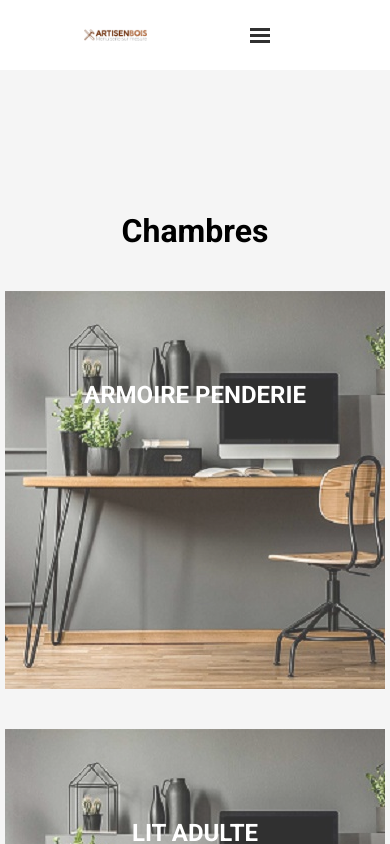
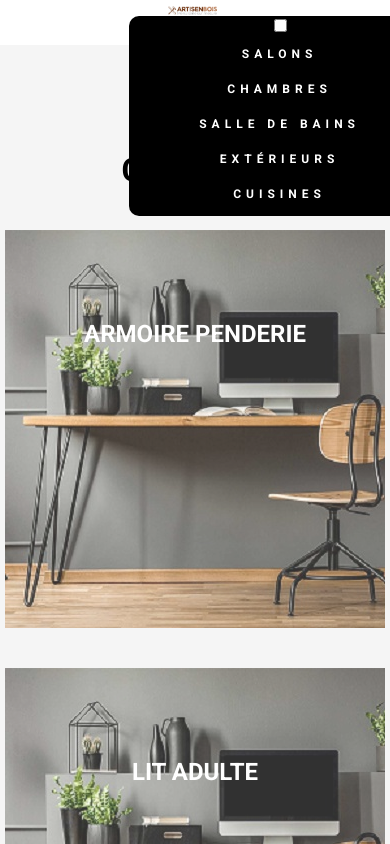
Before and after one commit to Manu-Marques/Projet-ARTISENBOIS, a React (Create React App) app: page /chambres in a window 390 px wide. Shown: the top 844 px of the page. Built offline with nearby package versions, Linux system fonts and the light colour scheme.

Commit message:
changes for the responsive header

```diff
--- a/src/components/Footer/styles.scss
+++ b/src/components/Footer/styles.scss
@@ -1,79 +1,76 @@
-@import './../Styles/index.scss';
+@import "./../Styles/index.scss";
 
-.footer{
-   bottom: 0;
-    width: 100%;
-    margin: 0 auto;
-    background-color: white;
-    position: absolute;
+.footer {
+  bottom: 0;
+  width: 100%;
+  margin: 0 auto;
+  background-color: white;
 }
 .footer-basic {
-  color:black;
+  color: black;
   bottom: 0;
   width: 100%;
 }
 
 .footer-basic ul {
-  padding:0;
-  list-style:none;
-  text-align:center;
-  font-size:18px;
-  line-height:1.6;
-  margin-bottom:0;
+  padding: 0;
+  list-style: none;
+  text-align: center;
+  font-size: 18px;
+  line-height: 1.6;
+  margin-bottom: 0;
   display: flex;
   justify-content: center;
 }
 
 .footer-basic li {
-  padding:0 10px;
+  padding: 0 10px;
 }
 
-
 .footer-basic ul a {
-  color:inherit;
-  text-decoration:none;
-  opacity:0.8;
+  color: inherit;
+  text-decoration: none;
+  opacity: 0.8;
 }
 
 .footer-basic ul a:hover {
-  opacity:1;
+  opacity: 1;
 }
 
 .footer-basic .social {
-  text-align:center;
+  text-align: center;
   padding-top: 15px;
 }
 
 .footer-basic .social > a {
-  font-size:24px;
-  width:40px;
-  height:40px;
-  line-height:40px;
-  display:inline-block;
-  text-align:center;
-  border-radius:50%;
-  border:1px solid #ccc;
-  margin:0 8px;
-  color:inherit;
-  opacity:0.75;
+  font-size: 24px;
+  width: 40px;
+  height: 40px;
+  line-height: 40px;
+  display: inline-block;
+  text-align: center;
+  border-radius: 50%;
+  border: 1px solid #ccc;
+  margin: 0 8px;
+  color: inherit;
+  opacity: 0.75;
 }
 
 .footer-basic .social > a:hover {
-  opacity:0.9;
+  opacity: 0.9;
   color: #ca914e;
-
 }
 
 .footer-basic .copyright {
-  margin-top:15px;
-  text-align:center;
-  font-size:13px;
-  color:#aaa;
-  margin-bottom:0;
+  margin-top: 15px;
+  text-align: center;
+  font-size: 13px;
+  color: #aaa;
+  margin-bottom: 0;
 }
 
-@media (max-width:1080px) {
+@media (max-width: 1024px) {
   .footer {
-    position:inherit;
+    position: inherit;
   }
 }
--- a/src/components/Header/index.js
+++ b/src/components/Header/index.js
@@ -7,52 +7,37 @@ import Terrasse from '../../../src/assets/terrasse.jpg';
 import Logo from '../../../src/assets/logo2.jpg';
 import React from 'react';
 import { useState } from 'react';
+import { CgMenuRoud } from 'react-icons/cg';
 import './styles.scss';
 
 
 export default function Header(data) {
-  const [isChecked, setIsChecked] = useState(false);
+  const [open, setOpen] = useState(false);
+
 
   const toggleMobileNav = () => {
-    setIsChecked(!isChecked);
+    setOpen(!open);
   };
+  console.log('tu me clique', toggleMobileNav);
 
   return (
     <div className="wrapper">
-      <div className="mega_menu">
-        <ul>
-          <div className="logo_menu">
+      <container className="wrapper_menu">
+          <div className="wrapper_logo">
             <NavLink to="/">
-              <img className="logo" src={Logo} alt="Logo_ArtisenBois" />
+              <img className="wrapper_img" src={Logo} alt="Logo_ArtisenBois" />
             </NavLink>
           </div>
-          <input onChange={toggleMobileNav} checked={isChecked} id="toggle-nav" type="checkbox" />
+        <ul className="wrapper_container">
+          <input onClick={toggleMobileNav}  checked={open} id="toggle-nav" type="checkbox" />
           <label htmlFor="toggle-nav">
           <span className="bar bar-one" />
           <span className="bar bar-two" />
           <span className="bar bar-three" />
         </label>
 
-          <li>
-            <NavLink to="/salons">Salons</NavLink>
-            <div className="sub_menu">
-              <div className="col">
-                <img src={Salon} alt="salon" />
-              </div>
-
-              {data.results.salons?.map((result) => {
-                return (
-                  <div key={result.id} className="col">
-                    <NavLink
-                      to={`/salons/product/${result.title}`}
-                      className="col_navigation" onClick={toggleMobileNav}
-                    >
-                      {result.title}
-                    </NavLink>
-                  </div>
-                );
-              })}
-            </div>
+          <li className="wrapper_links">
+            <NavLink className="wrapper_link" to="/salons">Salons</NavLink>
           </li>
 
           {/* <li>
@@ -64,93 +49,24 @@ export default function Header(data) {
                   </div>
           </li> */}
 
-          <li>
-            <NavLink to="/chambres">Chambres</NavLink>
-            <div className="sub_menu">
-              <div className="col">
-                <img src={Chambre} alt="chambres" />
-              </div>
-              {data.results.chambres?.map((result) => {
-                return (
-                  <div className="col">
-                    <NavLink
-                      to={`/chambres/product/${result.title}`}
-                      className="col_navigation"  onClick={toggleMobileNav}
-                    >
-                      {result.title}
-                    </NavLink>
-                  </div>
-                );
-              })}
-            </div>
+          <li className="wrapper_links">
+            <NavLink className="wrapper_link"  to="/chambres">Chambres</NavLink>
+
           </li>
 
-          <li>
-            <NavLink to="/salle-de-bains">Salle de Bains</NavLink>
-            <div className="sub_menu">
-              <div className="col">
-                <img src={Salle_De_Bain} alt="salle_de_bain" />
-              </div>
-
-              {data.results.salle_de_bains?.map((result) => {
-                return (
-                  <div className="col">
-                    <NavLink
-                      to={`/salle-de-bains/product/${result.title}`}
-                      className="col_navigation"  onClick={toggleMobileNav}
-                    >
-                      {result.title}
-                    </NavLink>
-                  </div>
-                );
-              })}
-            </div>
+          <li className="wrapper_links">
+            <NavLink className="wrapper_link"  to="/salle-de-bains">Salle de Bains</NavLink>
           </li>
 
-          <li>
-            <NavLink to="/exterieurs">Extérieurs</NavLink>
-            <div className="sub_menu">
-              <div className="col">
-                <img src={Terrasse} alt="terrasse" />
-              </div>
-              {data.results.exterieurs?.map((result) => {
-                return (
-                  <div className="col">
-                    <NavLink
-                      to={`/exterieurs/product/${result.title}`}
-                      className="col_navigation"  onClick={toggleMobileNav}
-                    >
-                      {result.title}
-                    </NavLink>
-                  </div>
-                );
-              })}
-            </div>
+          <li className="wrapper_links">
+            <NavLink className="wrapper_link"  to="/exterieurs">Extérieurs</NavLink>
           </li>
 
-          <li>
-            <NavLink to="/cuisines">Cuisines</NavLink>
-            <div className="sub_menu">
-              <div className="col">
-                <img src={Cuisine} alt="cuisines" />
-              </div>
-
-              {data.results.cuisines?.map((result) => {
-                return (
-                  <div className="col">
-                    <NavLink
-                      to={`/cuisines/product/${result.title}`}
-                      className="col_navigation"  onClick={toggleMobileNav}
-                    >
-                      {result.title}
-                    </NavLink>
-                  </div>
-                );
-              })}
-            </div>
+          <li className="wrapper_links">
+            <NavLink className="wrapper_link"  to="/cuisines">Cuisines</NavLink>
           </li>
         </ul>
-      </div>
+        </container>
     </div>
   );
 }
--- a/src/components/Header/styles.scss
+++ b/src/components/Header/styles.scss
@@ -9,29 +9,32 @@
 	border-bottom: 1px solid #e7e7e9;
 }
 
-.mega_menu{
+.wrapper_menu{
 	width: 100%;
 	height: 45px;
-
+	display: flex;
+	justify-content: space-between;
+	background-color: white;
 }
-.mega_menu ul{
-	background: white;
+.wrapper_container{
 	text-align: center;
 	position: relative;
 	display: flex;
+	height: 70px;
 	justify-content: space-between;
-	top: -16px;
-	align-items: center;
-	height: 70px;
+	top: 0;
+	right: 0;
+	border-radius: 10px 0 0 10px;
+
 }
 
-.mega_menu ul li{
+.wrapper_menu ul li{
 	display: inline-block;
 	margin: 0 15px;
 	padding: 0 15px;
 }
 
-.mega_menu ul li a{
+.wrapper_menu ul li a{
 	text-decoration: none;
 	color: black;
 	text-transform: uppercase;
@@ -41,170 +44,41 @@
 	display: block;
 }
 
-.wrapper .banner_img img{
-	width: 100%;
-	height: 500px;
-}
-
-.mega_menu ul li .sub_menu{
-	position: absolute;
-	background: white;
-	width: 100%;
-	left: 0;
-	top: 70px;
-	padding: 25px 35px;
-	display: flex;
-	justify-content: space-around;
-	visibility: hidden;
-	line-height: 24px;
-	border-top: 1px solid #e7e7e9;
-	z-index: 1;
-	transition: all 0.6s ease-in-out;
-	opacity: 0;
-}
-
-.mega_menu ul li:hover .sub_menu{
-	visibility: visible;
-	transform: translateY(0);
-	pointer-events: all;
-	opacity: 1;
-}
-.mega_menu ul li:hover{
-	background: white;
-	transform: translateY();
-	transition-delay: 0s, 0s, 0.3s;
-}
-
-.mega_menu ul li:hover a{
+.wrapper_menu ul li:hover a{
 	color: #ca914e;
 }
 
-.mega_menu ul li .sub_menu .col {
-	width: 25%;
-	padding: 0 100px;
+.wrapper_img{
+  width: 90%;
+
+}
+.wrapper_logo{
+	width: 14%;
   }
 
-.mega_menu ul li .sub_menu .col img{
-	width: 250px;
-	height: 180px;
+@media (max-width: 1024px) {
+	.wrapper_container {
+		flex-direction: column;
+		align-items: center;
+		background-color: black;
+		height: 200px;
+		position: absolute;
+	}
+	.wrapper_links {
 		display: block;
 	}
-
-.logo {
-  width: 90%;
-
-  &_menu {
-	width: 20%;
+	.wrapper_link{
+		color: white !important;
+		padding-bottom: 15px;
 	}
-}
-
-.col_navigation {
- color: black !important;
- position: relative !important;
- display: inline-block !important;
- white-space: nowrap;
-}
-
-.col_navigation:hover {
-	 color: #ca914e !important;
-	 transform: translateX(2px);
-	position: relative !important;
-}
-
-.col_navigation::before {
-	content: '';
-    position: absolute;
-    width: 100%;
-    height: 2px;
-    border-radius: 2px;
-    background-color: #18272F;
-    bottom: 0;
-    left: 0;
-    transform-origin: right;
-    transform: scaleX(0);
-    transition: transform .4s ease-in-out;
-  }
-.col_navigation:hover::before {
-	transform-origin: left;
-	transform: scaleX(1);
-  }
-
-
-
-  .mega_menu {
-	input[type="checkbox"]+label {
-		@media (min-width:1024px) {
-	  display: none !important;
-  }
-}
-input[type="checkbox"] {
-    display: none;
-
-    &~ul {
-      display: none;
-
-      @media screen and (min-width:1024px) {
-        display: flex;
-      }
-    }
-
-    &:checked {
-      &+label {
-        .bar-two {
-          display: none;
-        }
-
-        .bar-one {
-          transform: rotate(45deg);
-        }
-
-        .bar-three {
-          top: 0;
-          transform: rotate(-45deg);
-        }
-      }
-
-      &~ul {
-        display: flex;
-      }
-    }
-
-    &+label {
-      display: block;
-      position: relative;
-      height: 15px;
-      width: 200px;
-
-      .bar {
-        position: absolute;
-        width: 20px;
-        height: 3px;
-        background-color: rgb(49, 49, 49);
-        transition-duration: 0.5s;
-      }
-
-      .bar-two {
-        top: 6px;
-      }
-
-      .bar-three {
-        top: 12px;
-      }
-    }
-  }
-  }
-
-
-@media (max-width: 1024px) {
-	.mega_menu ul {
+	.wrapper_menu {
+		position: fixed;
 		display: flex;
 		justify-content: center;
 }
-	  .mega_menu ul li {
-	display: none;
-  }
-	.mega_menu ul li .sub_menu{
-		display: none;
+
+	.logo_menu{
+		width: 40%;
 	}
 
 }
```
Also changed, not shown: src/components/Chambres/styles.scss (+15 -15 lines), src/components/Cuisines/styles.scss (+15 -15 lines), src/components/Exterieurs/styles.scss (+15 -15 lines), src/components/Salle de bains/styles.scss (+15 -15 lines), src/components/Salons/styles.scss (+15 -15 lines). Lines whose indentation alone changed are shown as unchanged.
